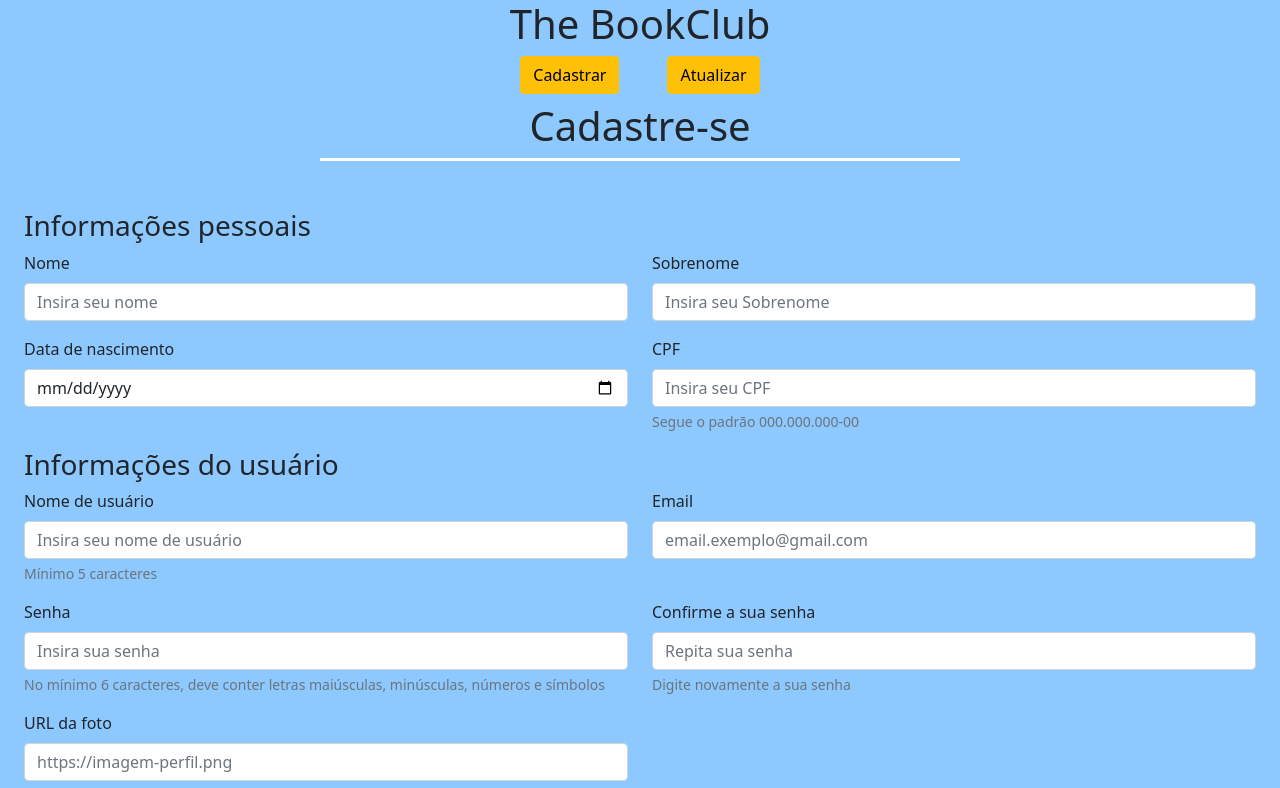
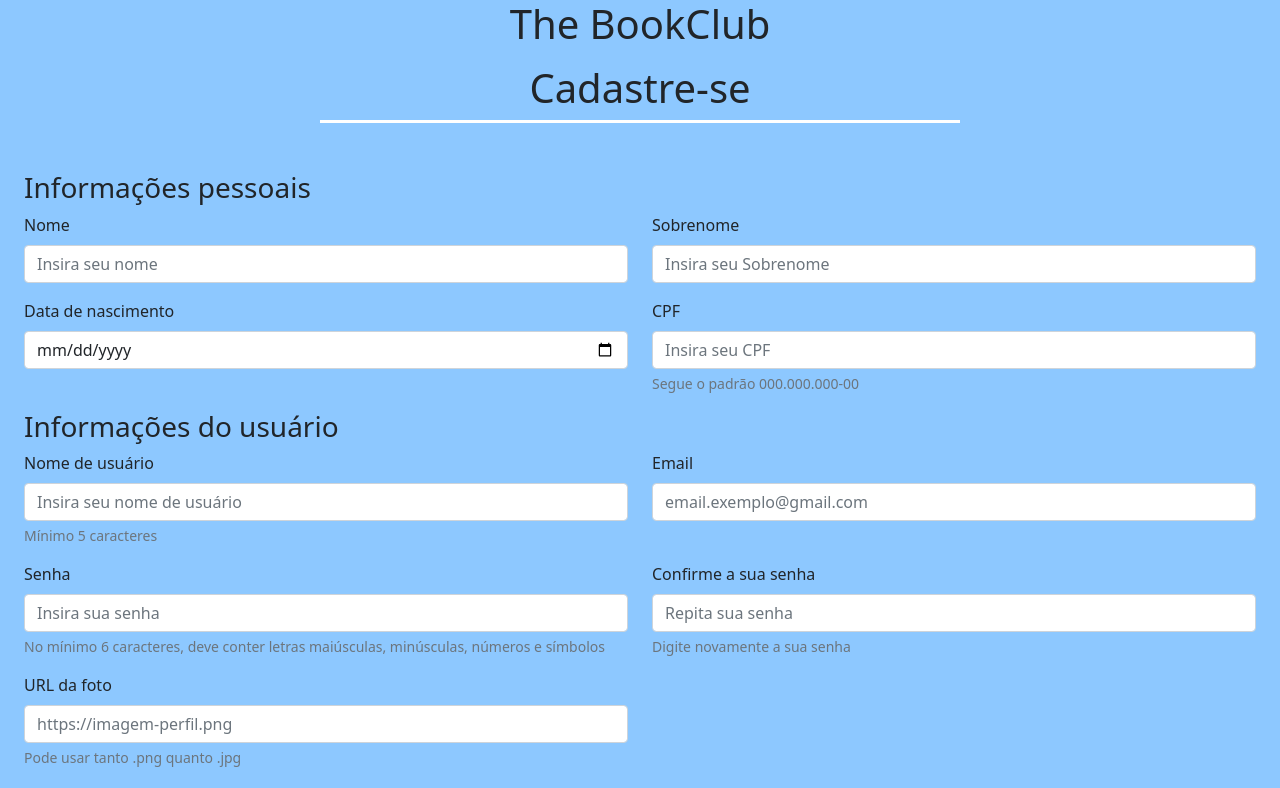
Before and after one commit to DigitalHouse-PortoSeguro/theBookClubFrontend, an Angular app: page /cadastrar in a window 1280 px wide. Shown: the top 788 px of the page. Built offline with nearby package versions, Linux system fonts and the light colour scheme.

Commit message:
Teste temporário

```diff
--- a/src/app/app.component.html
+++ b/src/app/app.component.html
@@ -1,9 +1,9 @@
 <!-- incluir navbar-component -->
 <h1 class="text-center">The BookClub</h1>
-<div class="d-flex justify-content-center hstack gap-5 ">
+<!--<div class="d-flex justify-content-center hstack gap-5 ">
     <button routerLink="/cadastrar" type="button" class="btn btn-warning">Cadastrar</button>
     <button routerLink="/atualizar" type="button" class="btn btn-warning">Atualizar</button>
-</div>
+</div>-->
 <router-outlet></router-outlet>
 
 
```
